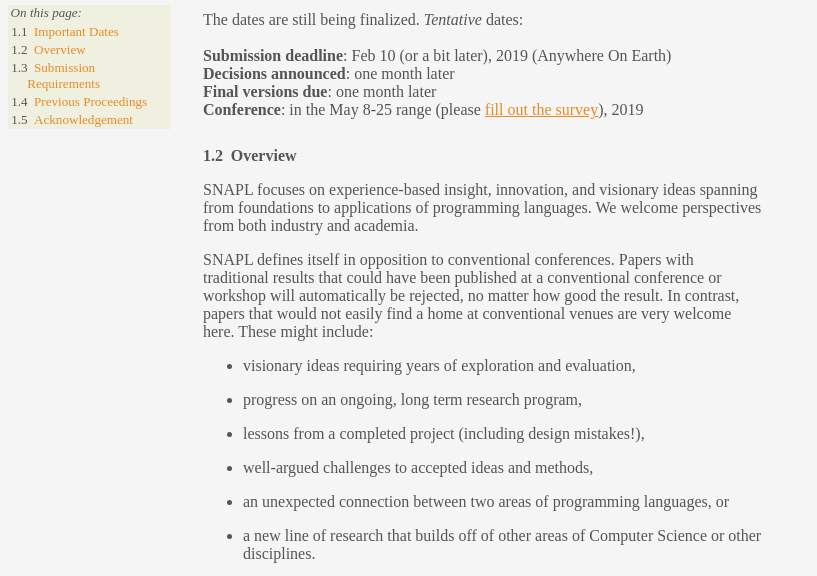
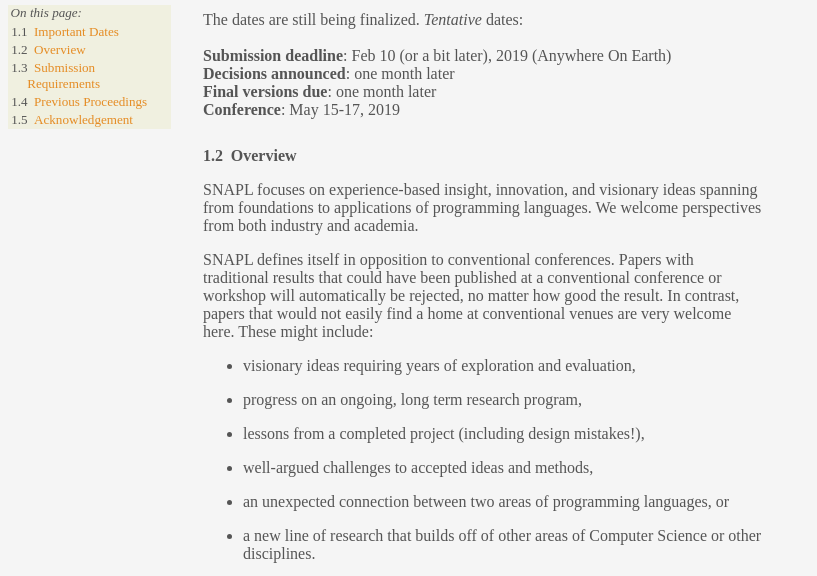
Before and after one commit to shriram/snapl, a plain HTML site: page 2019/cfp.html in a window 1280 px wide. Shown: the part 147-723 px from the top of the page, without its empty margins (0-817 px from the left). Drawn offline with Linux system fonts and the light colour scheme.

Commit message:
conference date

```diff
--- a/2019/cfp.html
+++ b/2019/cfp.html
@@ -4,8 +4,7 @@
 <span style="font-weight: bold">Submission deadline</span>: Feb 10 (or a bit later), 2019 (Anywhere On Earth)<br/>
 <span style="font-weight: bold">Decisions announced</span>: one month later<br/>
 <span style="font-weight: bold">Final versions due</span>: one month later<br/>
-<span style="font-weight: bold">Conference</span>: in the May 8-25 range (please
-<a href="https://docs.google.com/forms/d/e/1FAIpQLSfWIFOpa6uRa1tAM_jH3FPG4tMH0zqRyV5DSFSJMl280L5CNw/viewform?usp=sf_link">fill out the survey</a>), 2019</p><h4>1.2<tt>&nbsp;</tt><a name="(part._.Overview)"></a>Overview</h4><p>SNAPL focuses on experience-based insight, innovation, and visionary
+<span style="font-weight: bold">Conference</span>: May 15-17, 2019</p><h4>1.2<tt>&nbsp;</tt><a name="(part._.Overview)"></a>Overview</h4><p>SNAPL focuses on experience-based insight, innovation, and visionary
 ideas spanning from foundations to applications of programming
 languages. We welcome perspectives from both industry and academia.</p><p><div class="SIntrapara">SNAPL defines itself in opposition to conventional conferences. Papers
 with traditional results that could have been published at a
```
Also changed, not shown: 2019/index.html (+1 -2 lines), 1 other file.
